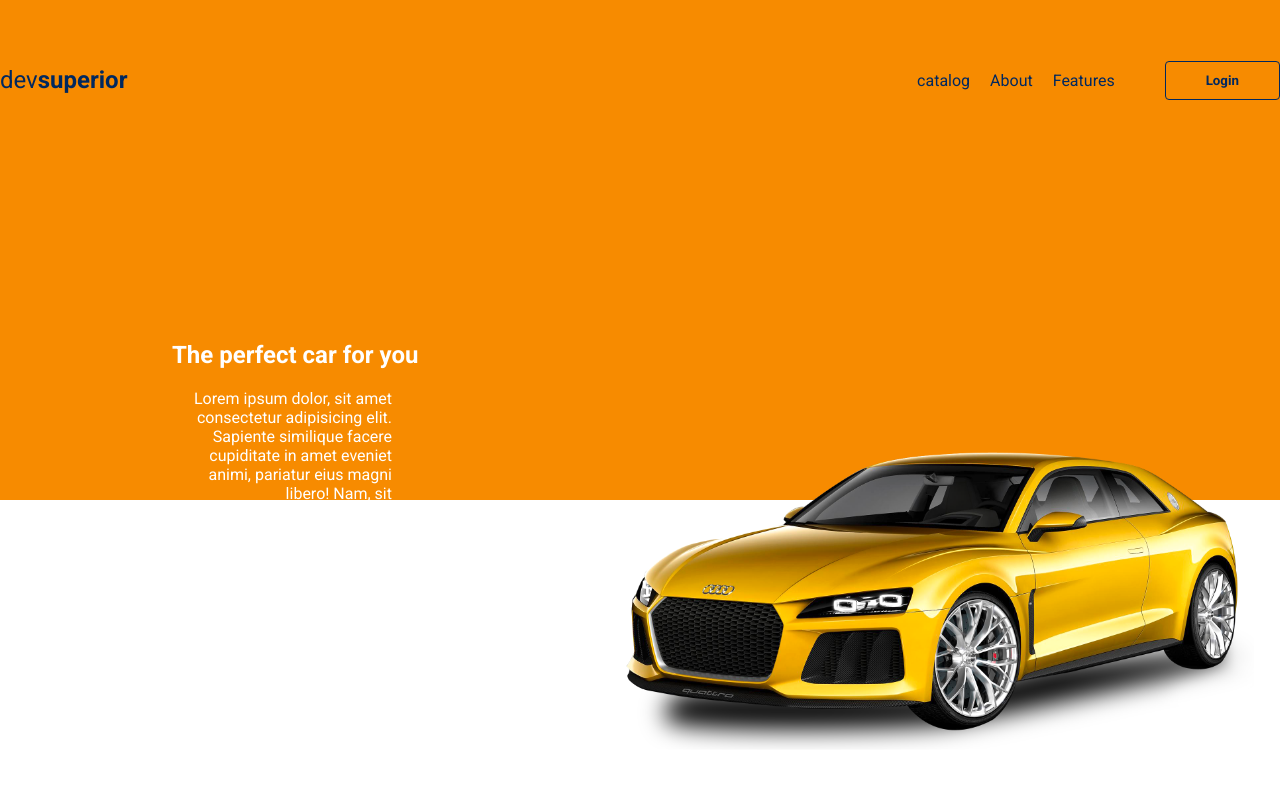
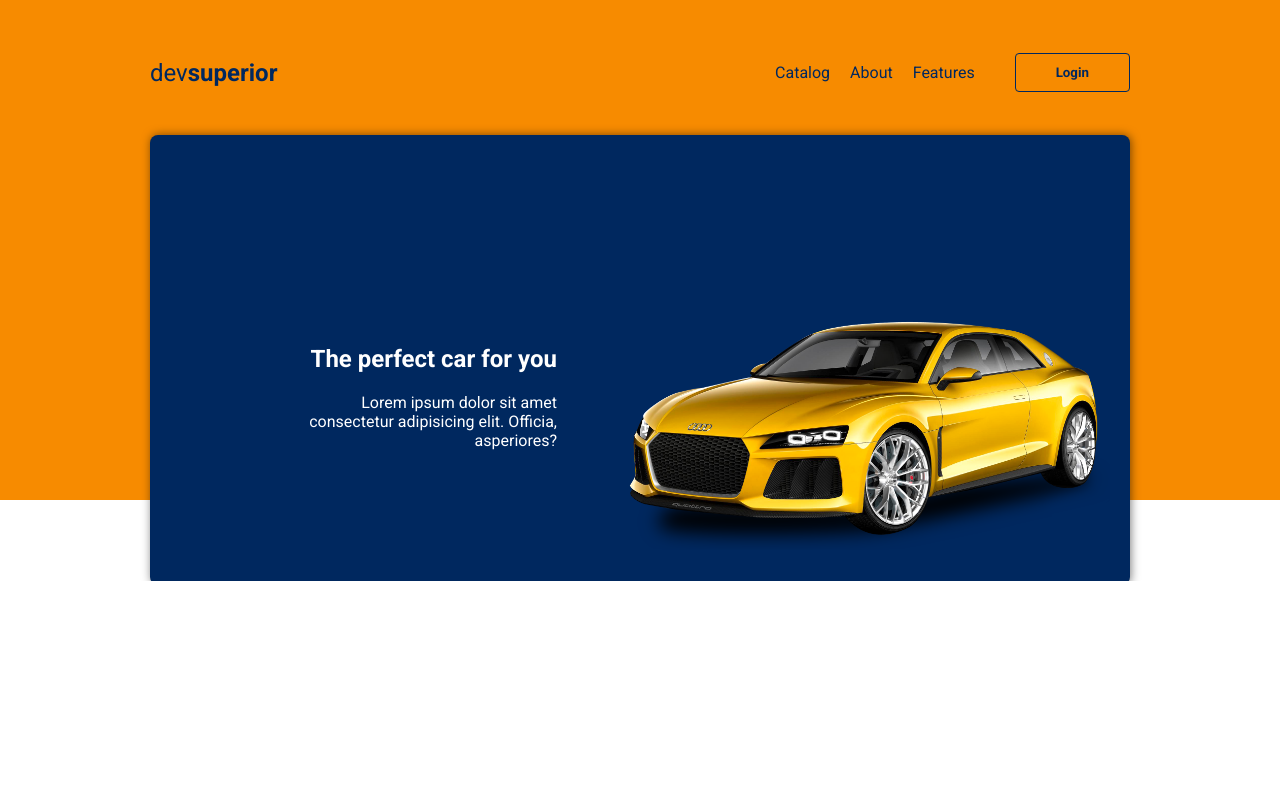
Before and after one commit to MariaMarianaCagnoni/DevCar, a plain HTML site: page index.html in a window 1280 px wide. Drawn offline with Linux system fonts and the light colour scheme.

Commit message:
fix the content error

```diff
--- a/css/styles.css
+++ b/css/styles.css
@@ -1,36 +1,34 @@
-/* fonts importing */
+/* font importing */
+@import url("https://fonts.googleapis.com/css2?family=Roboto:wght@400;700&display=swap");
 
-@import url('https://fonts.googleapis.com/css2?family=Roboto:wght@400;700&display=swap');
-
-*{
-    margin:0px;
-
-    padding:0px;
+/* reseting css rules */
+* {
+  margin: 0px;
+  padding: 0px;
   box-sizing: border-box;
   outline: none;
-    font-family: "roboto",sans-serif;
+  font-family: "Roboto", sans-serif;
 }
- :root{
 
+:root {
   --orange: #f78b00;
   --blue: #00285f;
   --gray: #ededed;
-
 }
 
 html,
- body{
-    width:100%;
+body {
+  width: 100%;
   overflow-x: hidden;
+}
 
- }
- header{
+header {
   width: 100%;
   height: 500px;
   background: var(--orange);
 }
 
- .content{
+.content {
   max-width: 1000px;
   min-width: 300px;
   margin: 0 auto;
@@ -38,55 +36,56 @@
   flex-direction: column;
   padding: 10px;
 }
- nav{
+
+nav {
   width: 100%;
-    height: 120px;
+  height: 125px;
   display: flex;
   flex-direction: row;
   align-items: center;
-    justify-content:space-between ;
+  justify-content: space-between;
 }
- .brand{
+
+.brand {
   font-size: 24px;
   color: var(--blue);
   cursor: pointer;
 }
 
- nav ul{
-
+nav ul {
   display: flex;
   flex-direction: row;
+}
 
- }
- nav ul li{
+nav ul li {
   list-style: none;
   padding: 10px;
   cursor: pointer;
+}
 
- }
 nav ul li a {
   color: var(--blue);
   text-decoration: none;
 }
- nav ul li a:hover{
-    color: #0c59c583;
+
+nav ul li a:hover {
+  color: #00285f83;
 }
 
- nav ul button{
-
+nav ul button {
   border: 1px solid var(--blue);
   background: transparent;
   padding: 8px 40px;
   cursor: pointer;
-    margin-left: 40px;
-    color:var(--blue);
+  margin-left: 30px;
+  color: var(--blue);
   font-weight: bold;
   border-radius: 4px;
 }
 
-nav ul button:hover{
+nav ul button:hover {
   transition: background, color 0.6s;
-    background:rgba(20, 10, 10, 0.11);
+  background: var(--blue);
   color: white;
 }
 
@@ -99,41 +98,36 @@ nav ul button:hover{
   box-shadow: 1px 0px 10px 0px rgba(0, 0, 0, 0.5);
   -webkit-box-shadow: 1px 0px 10px 0px rgba(0, 0, 0, 0.5);
   -moz-box-shadow: 1px 0px 10px 0px rgba(0, 0, 0, 0.5);
-
   position: relative;
   z-index: 10;
   padding: 10px;
 }
 
-.header-block img{
-
+.header-block img {
   width: 50%;
   position: absolute;
   right: 2%;
   bottom: 2%;
 }
 
-.header-block .text{
-
+.header-block .text {
   position: absolute;
   bottom: 30%;
   left: 15%;
 }
-.header-block .text h2{
+
+.header-block .text h2 {
   color: white;
   margin-bottom: 20px;
   text-align: right;
   transform: translateX(-20px);
-
   transition: transform 0.5s;
 }
 
-
-.header-block .text p{
-
-   max-width: 200px;
-   color:white;
+.header-block .text p {
+  max-width: 280px;
+  color: white;
   text-align: right;
-
-
+  transform: translateX(-20px);
+  transition: transform 0.4s;
 }
--- a/index.html
+++ b/index.html
@@ -1,43 +1,51 @@
 <!DOCTYPE html>
 <html lang="en">
   <head>
-    <meta charset="UTF-8">
-    <meta http-equiv="X-UA-Compatible" content="IE=edge">
-    <meta name="viewport" content="width=device-width, initial-scale=1.0">
+    <meta charset="UTF-8" />
+    <meta http-equiv="X-UA-Compatible" content="IE=edge" />
+    <meta name="viewport" content="width=device-width, initial-scale=1.0" />
     <title>devsuperior</title>
-    <link rel="stylesheet" href="/css/styles.css">
-
+    <link rel="stylesheet" href="css/styles.css" />
   </head>
   <body>
     <header>
-
-        <div class="content"></div>
+      <div class="content">
         <nav>
-
           <p class="brand">dev<strong>superior</strong></p>
           <ul>
-                <li><a href="#catalog">catalog</a></li>
+            <li><a href="#catalog">Catalog</a></li>
             <li><a href="#about">About</a></li>
-                <li><a href="#features">Features</a></li>
-
-                <button>
-                    Login
-                </button>
+            <li><a href="#feature">Features</a></li>
+            <button>Login</button>
           </ul>
         </nav>
-
         <div class="header-block">
-
           <div class="text">
-                <h2>The perfect car for you </h2>
-                <p>Lorem ipsum dolor, sit amet consectetur adipisicing elit.
-                     Sapiente similique facere cupiditate in amet eveniet animi,
-                     pariatur eius magni libero! Nam, sit consequuntur quidem quis nobis voluptates itaque dolor incidunt?
-
+            <h2>The perfect car for you</h2>
+            <p>
+              Lorem ipsum dolor sit amet consectetur adipisicing elit. Officia,
+              asperiores?
             </p>
           </div>
-            <img src="/images/car-header.png" alt="Car">
+          <img src="images/car-header.png" alt="Car" />
+        </div>
       </div>
     </header>
+    <section class="catalog" id="catalog">
+      <div class="content">
+        <div class="title-wrapper-catalog">
+          <p>Find what you want</p>
+          <h3>Catalog</h3>
+        </div>
+        <div class="filter-card">
+          <input
+            type="text"
+            class="search-input"
+            placeholder="Choose your favorite model"
+          />
+
+        </div>
+    </section>
+
 </body>
 </html>
```
Lines whose indentation alone changed are shown as unchanged.
